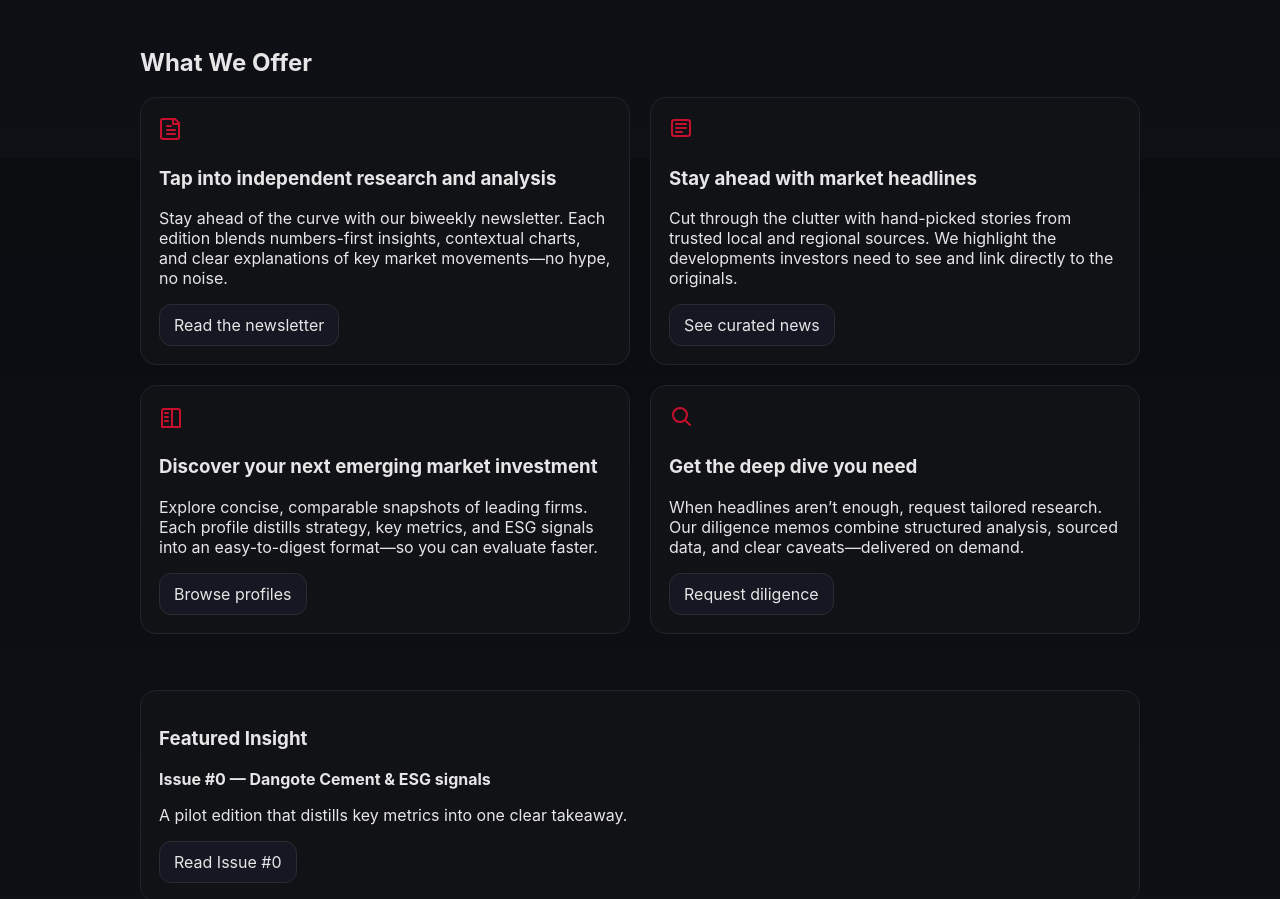
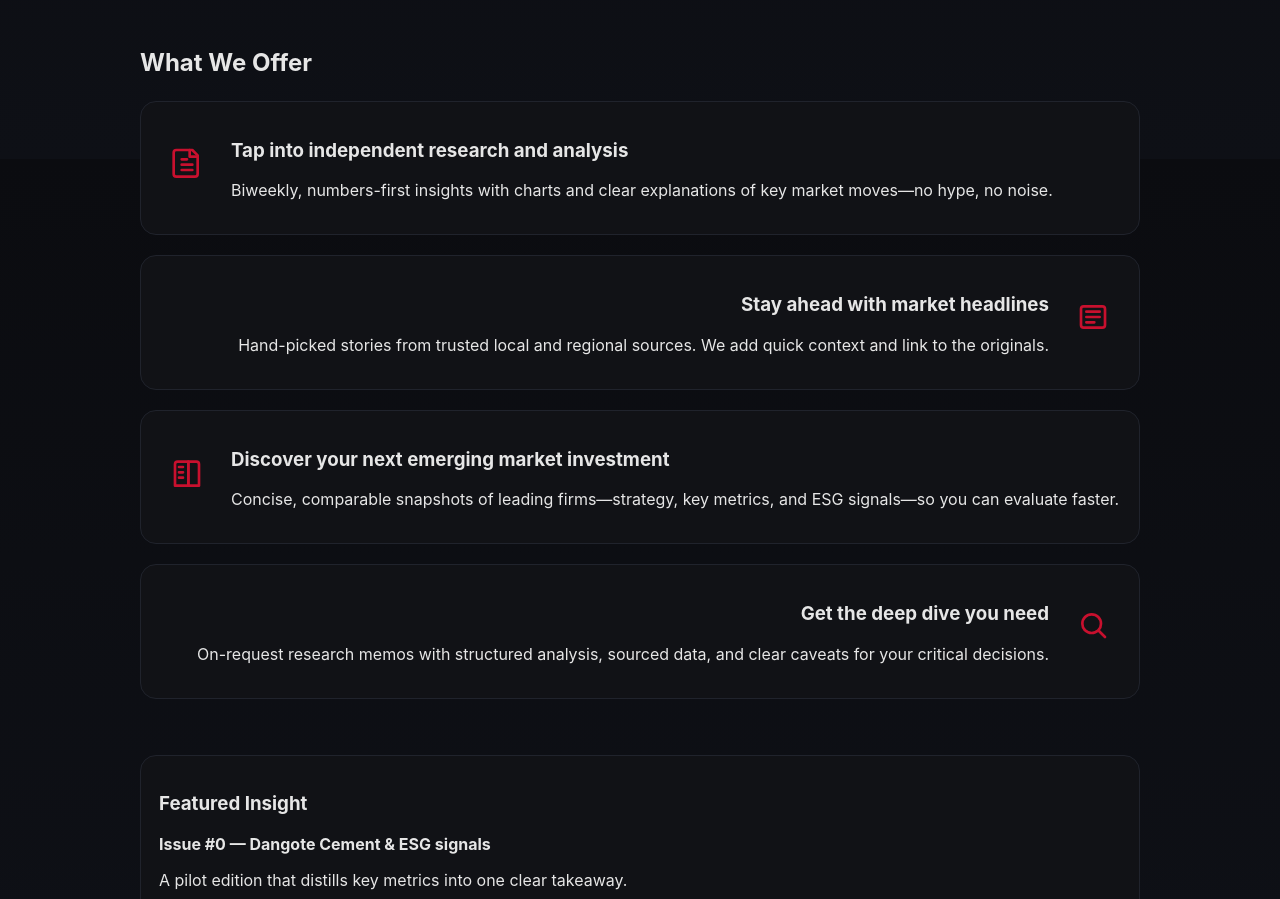
Before and after one commit to TariMusa/southsideproject.github.io, a plain HTML site: page about.html in a window 1280 px wide. Shown: the part 641-1540 px from the top of the page. Drawn offline with Linux system fonts and the light colour scheme; files whose address does not match are found by name.

Commit message:
Update about.html

```diff
--- a/about.html
+++ b/about.html
@@ -47,63 +47,64 @@
     </div>
   </section>
 
-  <!-- WHAT WE OFFER -->
+<!-- WHAT WE OFFER (linear, alternating rows) -->
 <section class="container section">
   <h2>What We Offer</h2>
-    <div class="cards two-col">
+  <div class="features">
 
-      <!-- Newsletter -->
-      <article class="card">
+    <!-- Newsletter (icon left, text right) -->
+    <div class="feature-row">
       <!-- icon: document/chart -->
-        <svg xmlns="http://www.w3.org/2000/svg" class="icon" width="32" height="32" fill="none" stroke="currentColor" stroke-width="2" stroke-linecap="round" stroke-linejoin="round" aria-hidden="true">
-          <path d="M4 3h12l4 4v14a2 2 0 0 1-2 2H4a2 2 0 0 1-2-2V5a2 2 0 0 1 2-2z"></path>
-          <path d="M14 3v5h6"></path>
-          <path d="M8 14h8M8 18h8M8 10h4"></path>
+      <svg xmlns="http://www.w3.org/2000/svg" class="icon" fill="none" stroke="currentColor" stroke-width="2" stroke-linecap="round" stroke-linejoin="round" viewBox="0 0 24 24" aria-hidden="true">
+        <path d="M4 3h12l4 4v14a2 2 0 0 1-2 2H4a2 2 0 0 1-2-2V5a2 2 0 0 1 2-2z"/>
+        <path d="M14 3v5h6"/><path d="M8 14h8M8 18h8M8 10h4"/>
       </svg>
+      <div>
         <h3>Tap into independent research and analysis</h3>
-        <p>Stay ahead of the curve with our biweekly newsletter. Each edition blends numbers-first insights, contextual charts, and clear explanations of key market movements—no hype, no noise.</p>
-        <a class="btn" href="insights.html">Read the newsletter</a>
-      </article>
+        <p>Biweekly, numbers-first insights with charts and clear explanations of key market moves—no hype, no noise.</p>
+      </div>
+    </div>
 
-      <!-- Curated news -->
-      <article class="card">
+    <!-- Curated news (text left, icon right) -->
+    <div class="feature-row alt">
+      <div>
+        <h3>Stay ahead with market headlines</h3>
+        <p>Hand-picked stories from trusted local and regional sources. We add quick context and link to the originals.</p>
+      </div>
       <!-- icon: headlines/feed -->
-        <svg xmlns="http://www.w3.org/2000/svg" class="icon" width="32" height="32" fill="none" stroke="currentColor" stroke-width="2" stroke-linecap="round" stroke-linejoin="round" aria-hidden="true">
-          <rect x="3" y="4" width="18" height="16" rx="2"></rect>
-          <path d="M7 8h10M7 12h10M7 16h6"></path>
+      <svg xmlns="http://www.w3.org/2000/svg" class="icon" fill="none" stroke="currentColor" stroke-width="2" stroke-linecap="round" stroke-linejoin="round" viewBox="0 0 24 24" aria-hidden="true">
+        <rect x="3" y="4" width="18" height="16" rx="2"/><path d="M7 8h10M7 12h10M7 16h6"/>
       </svg>
-        <h3>Stay ahead with market headlines</h3>
-        <p>Cut through the clutter with hand-picked stories from trusted local and regional sources. We highlight the developments investors need to see and link directly to the originals.</p>
-        <a class="btn" href="insights.html#headlines">See curated news</a>
-      </article>
+    </div>
 
-      <!-- Company profiles -->
-      <article class="card">
+    <!-- Company profiles (icon left, text right) -->
+    <div class="feature-row">
       <!-- icon: building/profiles -->
-        <svg xmlns="http://www.w3.org/2000/svg" class="icon" width="32" height="32" fill="none" stroke="currentColor" stroke-width="2" stroke-linecap="round" stroke-linejoin="round" aria-hidden="true">
-          <path d="M3 21V7a2 2 0 0 1 2-2h8v18H3z"></path>
-          <path d="M13 23V5h6a2 2 0 0 1 2 2v16h-8z"></path>
-          <path d="M6 9h3M6 13h3M6 17h3"></path>
+      <svg xmlns="http://www.w3.org/2000/svg" class="icon" fill="none" stroke="currentColor" stroke-width="2" stroke-linecap="round" stroke-linejoin="round" viewBox="0 0 24 24" aria-hidden="true">
+        <path d="M3 21V7a2 2 0 0 1 2-2h8v18H3z"/><path d="M13 23V5h6a2 2 0 0 1 2 2v16h-8z"/>
+        <path d="M6 9h3M6 13h3M6 17h3"/>
       </svg>
+      <div>
         <h3>Discover your next emerging market investment</h3>
-        <p>Explore concise, comparable snapshots of leading firms. Each profile distills strategy, key metrics, and ESG signals into an easy-to-digest format—so you can evaluate faster.</p>
-        <a class="btn" href="companies.html">Browse profiles</a>
-      </article>
+        <p>Concise, comparable snapshots of leading firms—strategy, key metrics, and ESG signals—so you can evaluate faster.</p>
+      </div>
+    </div>
 
-      <!-- Due diligence -->
-      <article class="card">
+    <!-- Due diligence (text left, icon right) -->
+    <div class="feature-row alt">
+      <div>
+        <h3>Get the deep dive you need</h3>
+        <p>On-request research memos with structured analysis, sourced data, and clear caveats for your critical decisions.</p>
+      </div>
       <!-- icon: search/deep dive -->
-        <svg xmlns="http://www.w3.org/2000/svg" class="icon" width="32" height="32" fill="none" stroke="currentColor" stroke-width="2" stroke-linecap="round" stroke-linejoin="round" aria-hidden="true">
-          <circle cx="11" cy="11" r="7"></circle>
-          <line x1="21" y1="21" x2="16.65" y2="16.65"></line>
+      <svg xmlns="http://www.w3.org/2000/svg" class="icon" fill="none" stroke="currentColor" stroke-width="2" stroke-linecap="round" stroke-linejoin="round" viewBox="0 0 24 24" aria-hidden="true">
+        <circle cx="11" cy="11" r="7"/><line x1="21" y1="21" x2="16.65" y2="16.65"/>
       </svg>
-        <h3>Get the deep dive you need</h3>
-        <p>When headlines aren’t enough, request tailored research. Our diligence memos combine structured analysis, sourced data, and clear caveats—delivered on demand.</p>
-        <a class="btn" href="about.html#contact">Request diligence</a>
-      </article>
+    </div>
 
   </div>
 </section>
+
 
   <!-- FEATURED INSIGHT -->
   <section class="container section">
```
Lines whose indentation alone changed are shown as unchanged.
